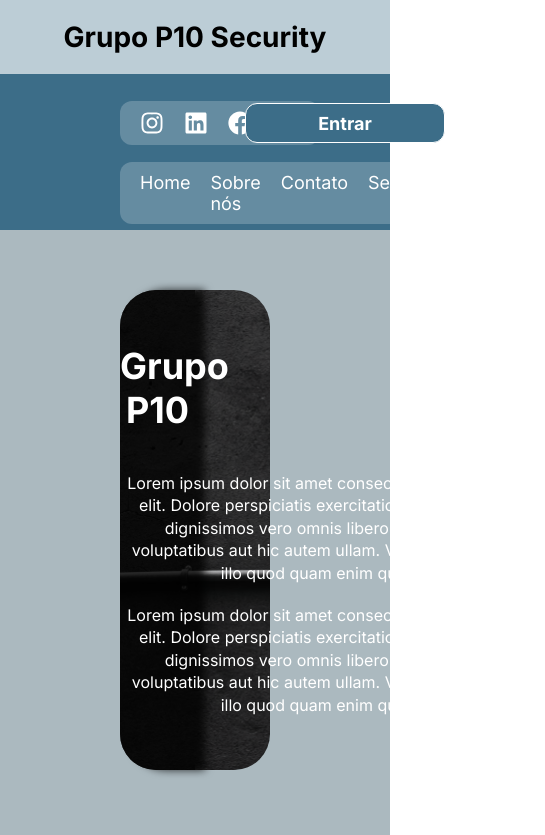
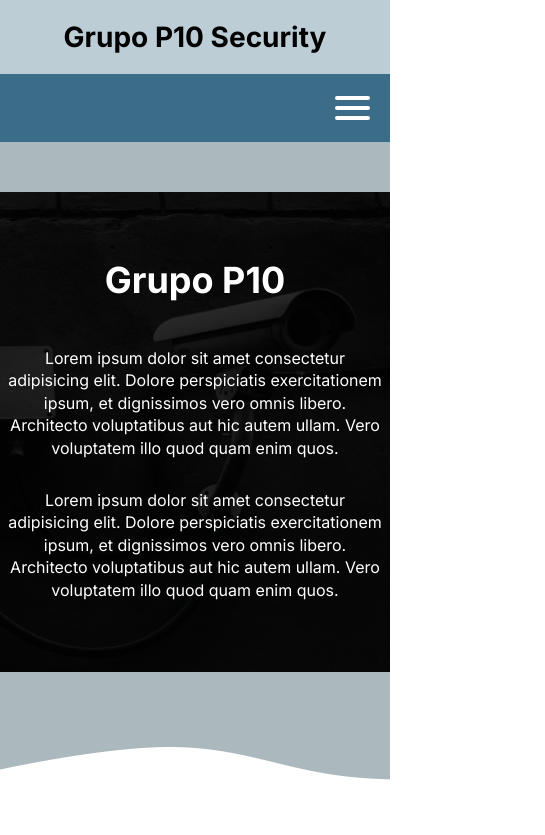
Before and after one commit to wendellcs/Grupo-P10-Security, a React (Vite) app: page / in a window 390 px wide. Shown: the top 835 px of the page, 545 px wide, since content can reach past the window. Built offline with nearby package versions, Linux system fonts and the light colour scheme.

Commit message:
Responsive 90% done

```diff
--- a/src/assets/sass/_text.sass
+++ b/src/assets/sass/_text.sass
@@ -5,8 +5,6 @@ $title-size: 2.8rem
 $text-size: 1.6rem
 $block-title-size: 2.4rem
 $navbar-text-size: 1.8rem
-
-
 
 button
     text-size: $text-size
--- a/src/assets/sass/_variables.sass
+++ b/src/assets/sass/_variables.sass
@@ -15,3 +15,8 @@ $title-secondary-color:#022436
 
 //  Icon Size
 $icon-size: 2.4rem
+
+// Icon Color
+
+$primary-icon-color: #FFF
+$secondary-icon-color: #022436
--- a/src/assets/sass/components/_footer.sass
+++ b/src/assets/sass/components/_footer.sass
@@ -1,4 +1,6 @@
 @use '../_variables'
+@use '../_utilities'
+
 #footer
     margin-top: 100px
     background: url('./../../../assets/images/footer-bg.png') no-repeat
@@ -24,7 +26,7 @@
 
                     a
                         font-size: variables.$icon-size * 1.3
-                        color: black
+                        color: variables.$secondary-icon-color
 
     .footer-middle, .footer-bottom
         background-color: variables.$secondary-color
@@ -41,6 +43,13 @@
                 gap: 20px
 
 
+                @include utilities.responsive(350px)
+                    display: block
+                    text-align: center
+
+                    li
+                        margin: 10px
+
     .footer-bottom
         p
             padding: 20px
--- a/src/assets/sass/components/_header.sass
+++ b/src/assets/sass/components/_header.sass
@@ -38,6 +38,14 @@
                 grid-column-end: 3
                 display: flex
                 justify-content: center
+
+        @include utilities.responsive(660px)
+            padding: 20px 0
+
+        @include utilities.responsive(525px)
+            display: block
+            .menu-icons , .login, .menu-links
+                display: none
 
         .menu-icons, .menu-links
             background-color: variables.$bg-light-color
--- /dev/null
+++ b/src/assets/sass/components/_menu-icon.sass
@@ -0,0 +1,33 @@
+@use '../_variables'
+
+.container-menu-icon
+    cursor: pointer
+    padding: 12px
+    transition: .3s
+
+    &:hover
+        .menu-icon
+            transform: scale(1.1)
+
+    .menu-icon
+        margin-left: auto
+        margin-right: 8px
+        position: relative
+        width: 35px
+        height: 4px
+        background-color: variables.$light-color
+        border-radius: 2px
+        transition: .3s
+
+        &::before, &::after
+            content: ''
+            width: 100%
+            height: 4px
+            background-color: variables.$light-color
+            position: absolute
+            top: -10px
+            border-radius: 2px
+            left: 0
+
+        &::after
+            top: 10px
--- /dev/null
+++ b/src/assets/sass/components/_mobile-menu.sass
@@ -0,0 +1,29 @@
+@use '../_variables'
+@use '../_utilities'
+
+.container-mobile-menu
+    &:not(.menu-container-icon)
+        text-align: center
+
+    &-icons
+        margin: 20px 0 40px 0
+        border-top: 1px solid variables.$light-color
+        padding-top: 20px
+
+        li
+            display: inline
+            &:not(:first-of-type)
+                margin-left: 15px
+
+            a
+                font-size: variables.$icon-size
+                color: variables.$primary-icon-color
+
+    &-links
+        margin-bottom: 40px
+        li
+            &:not(:first-of-type)
+                margin-top: 15px
+
+    .mobile-menu-login
+        padding: 7px 50px
--- a/src/assets/sass/components/_reasonsToChoose.sass
+++ b/src/assets/sass/components/_reasonsToChoose.sass
@@ -1,4 +1,5 @@
 @use '../_variables'
+@use '../_utilities'
 
 .reasons-container
     background-color: variables.$bg-dark-color
@@ -10,6 +11,58 @@
     text-align: center
     height: 330px
 
+    @include utilities.responsive(890px)
+        width: 100%
+        display: flex
+        padding: 40px
+
+        p.description
+            margin: 0
+            padding: 20px 10px
+
+
+        .buttons-container
+            width: 30%
+            display: flex
+            flex-direction: column
+            gap: 20px
+            justify-content: center
+            align-items: center
+            border-left: 1px solid #FFF
+            padding-left: 20px
+
+            .btn.reason
+                margin: 0
+
+    @include utilities.responsive(665px)
+        border-radius: 0
+        padding: 40px 10px
+
+    @include utilities.responsive(486px)
+        flex-direction: column
+        height: auto
+
+        .buttons-container
+            display: grid
+            width: 100%
+            border: 0
+            padding: 0 20px
+            grid-template-columns: 50% 50%
+
+            .btn.reason
+                margin: 0 auto
+                width: 80%
+
+    @include utilities.responsive(290px)
+        padding: 40px 0
+
+        .buttons-container
+            margin-top: 40px
+
+            .btn.reason
+                width: 100%
+
+
     .block-title
         margin-bottom: 30px
 
--- a/src/assets/sass/layouts/home.sass
+++ b/src/assets/sass/layouts/home.sass
@@ -9,12 +9,25 @@
         background: url('../../images/bg-image.png') no-repeat
         background-size: cover
 
+        @include utilities.responsive(1040px)
+            padding: 50px 60px
+
+        @include utilities.responsive(540px)
+            padding: 50px 0
+
         &-container
             height: 480px
             background: url('../../images/security-cams.png') no-repeat
             background-size: cover
             border-radius: 36px
             filter: grayscale(.85)
+            @include utilities.responsive(1040px)
+                width: 100%
+                background-position: 100%
+
+            @include utilities.responsive(540px)
+                border-radius: 0
+
 
             &-content
                 border-radius: 36px 0 0 36px
@@ -25,6 +38,21 @@
                 max-width: 550px
                 @extend %center-elements
 
+                @include utilities.responsive(1040px)
+                    width: 100%
+
+                @include utilities.responsive(726px)
+                    border-radius: 36px
+
+                @include utilities.responsive(686px)
+                    box-shadow: none
+
+                @include utilities.responsive(540px)
+                    border-radius: 0
+
+                    p.text
+                        width: 100%
+                        padding: 5px
 
                 &-title
                     text-align: center
@@ -63,10 +91,19 @@
 
 
             @include utilities.responsive(965px)
-                &-content , img
-                    width: 300px !important
-                    height: auto !important
+                padding: 30px 20px
 
+            @include utilities.responsive(950px)
+                flex-direction: column
+                height: auto
+                align-items: center
+
+                .security-image
+                    width: 100%
+                    border-radius: 12px
+
+            @include utilities.responsive(400px)
+                padding: 30px 5px
 
             img
                 width: 100%
@@ -80,6 +117,11 @@
                 max-width: 510px
                 min-width: 360px
                 @extend %center-elements
+
+                @include utilities.responsive(950px)
+                    max-width: 100%
+                    padding: 30px
+
 
                 .text
                     &:first-of-type
@@ -96,6 +138,9 @@
             margin: 100px auto
             @extend %center-elements
 
+            @include utilities.responsive(490px)
+                width: 95%
+
             .block-title
                 margin-bottom: 20px
 
@@ -105,6 +150,19 @@
         @include utilities.responsive(1185px)
             padding: 0
 
+        @include utilities.responsive(575px)
+            .services-container
+                .services-box
+                    .fig
+                        width: 95%
+                        img
+                            width: 100%
+
+                        figcaption
+                            padding: 10px
+
+
+                    &:first-of-type
 
 
         .services-container
--- a/src/components/Header/index.jsx
+++ b/src/components/Header/index.jsx
@@ -4,6 +4,7 @@ import { FaInstagram } from "react-icons/fa6";
 import { FaLinkedin, FaFacebook  } from "react-icons/fa";
 import { BsFillThreadsFill } from "react-icons/bs";
 import '../../assets/sass/components/_header.sass'
+import MobileMenu from '../Mobile-menu';
 
 export default function Header(){
     const [simpleHeader, setSimpleHeader] = useState(true)
@@ -14,6 +15,7 @@ export default function Header(){
 
     return (
         <header id="header">
+
             {/* <div className="simple-header" style={{display: simpleHeader ? 'flex' : 'none'}}>
                 <nav className="menu-icons">
                     <ul>
@@ -30,6 +32,7 @@ export default function Header(){
                 <h2 className="section-title">Grupo P10 Security</h2>
             </div>
             <div className="header-bottom">
+                <MobileMenu/>
                 <nav className="menu-icons">
                     <ul>
                         <li><a href="#"><FaInstagram /></a></li>
--- /dev/null
+++ b/src/components/Mobile-menu/index.jsx
@@ -0,0 +1,70 @@
+import { useEffect, useState } from 'react'
+import '../../assets/sass/components/_menu-icon.sass'
+import '../../assets/sass/components/_mobile-menu.sass'
+import { Link } from 'react-router-dom'
+import { FaInstagram } from "react-icons/fa6";
+import { FaLinkedin, FaFacebook  } from "react-icons/fa";
+import { BsFillThreadsFill } from "react-icons/bs";
+
+function MenuIcon({handleClick, clicked}) {
+    return (
+        <div className="container-menu-icon" onClick={handleClick}>
+            <div className={clicked ? "menu-icon clicked" : "menu-icon"} ></div>
+        </div>
+    )
+}
+
+export default function MobileMenu(){
+    const [clicked, setClicked] = useState(false)
+    const [windowWidth, setWindowWidth] = useState()
+
+    function handleMenuMobileVisibility(){
+        console.log(windowWidth)
+        setWindowWidth(window.innerWidth)
+    }
+
+    useEffect(() => {
+        window.addEventListener('resize', (e) => {
+            handleMenuMobileVisibility(e.target.value)
+        })
+        return () => window.removeEventListener('resize', handleMenuMobileVisibility)
+    }, [])
+
+    // Fazer animação para abrir e fechar o menu
+
+    function handleClick(){
+        setClicked(!clicked)
+    }
+
+    return (
+        <div className="container-mobile-menu">
+            <MenuIcon handleClick={handleClick} clicked={clicked}/>
+
+            {clicked && (
+                <>
+                  <nav className="container-mobile-menu-icons">
+                        <ul>
+                            <li><a href="#"><FaInstagram /></a></li>
+                            <li><a href="#"><FaLinkedin /></a></li>
+                            <li><a href="#"><FaFacebook /></a></li>
+                            <li><a href="#"><BsFillThreadsFill /></a></li>
+                        </ul>
+                    </nav>
+                    <nav className="container-mobile-menu-links">
+                        <ul>
+                            <li><a href="#" className="link">Home</a></li>
+
+                            <li><a href="#" className="link">Sobre nós</a></li>
+
+                            <li><a href="#" className="link">Contato</a></li>
+
+                            <li><a href="#" className="link">Serviços</a></li>
+                        </ul>
+                    </nav>
+                    <Link to='/Login' className="btn mobile-menu-login link">Entrar</Link>
+                </>
+            )}
+
+        </div>
+    )
+}
--- a/src/components/ReasonsToChoose/index.jsx
+++ b/src/components/ReasonsToChoose/index.jsx
@@ -13,9 +13,11 @@ export default function ReasonsToChoose(){
 
     return (
         <div className='reasons-container'>
-            <h3 className="block-title">{reasonTitle}</h3>
+            <div className="reason">
+                <h3 className="block-title">{reasonTitle}</h3>
 
-            <p className="text description">{reasonDescription}</p>
+                <p className="text description">{reasonDescription}</p>
+            </div>
 
             <div className="buttons-container">
                 {reasons.map((reason, i) => {
--- a/src/pages/Home/index.jsx
+++ b/src/pages/Home/index.jsx
@@ -32,7 +32,7 @@ export default function Home(){
             <section id="about">
                 <h2 className="section-title">Quem somos?</h2>
                 <div className="about-container">
-                    <img src={securityImage} alt="Security image" />
+                    <img className="security-image" src={securityImage} alt="Security image" />
 
                     <div className="about-container-content">
                         <h3 className="block-title">GRUPO P10</h3>
@@ -56,7 +56,7 @@ export default function Home(){
 
                 <div className="services-container">
                     <div className="services-box">
-                        <figure>
+                        <figure className="fig">
                             <img src={bodyguard} alt="Descrição da imagem"/>
                             <figcaption>
                                 <h3 className="block-title">Segurança</h3>
@@ -64,7 +64,7 @@ export default function Home(){
                             </figcaption>
                         </figure>
 
-                        <figure>
+                        <figure className="fig">
                             <img src={armedScolt} alt="Descrição da imagem"/>
                             <figcaption>
                                 <h3 className="block-title">Escolta armada</h3>
```
